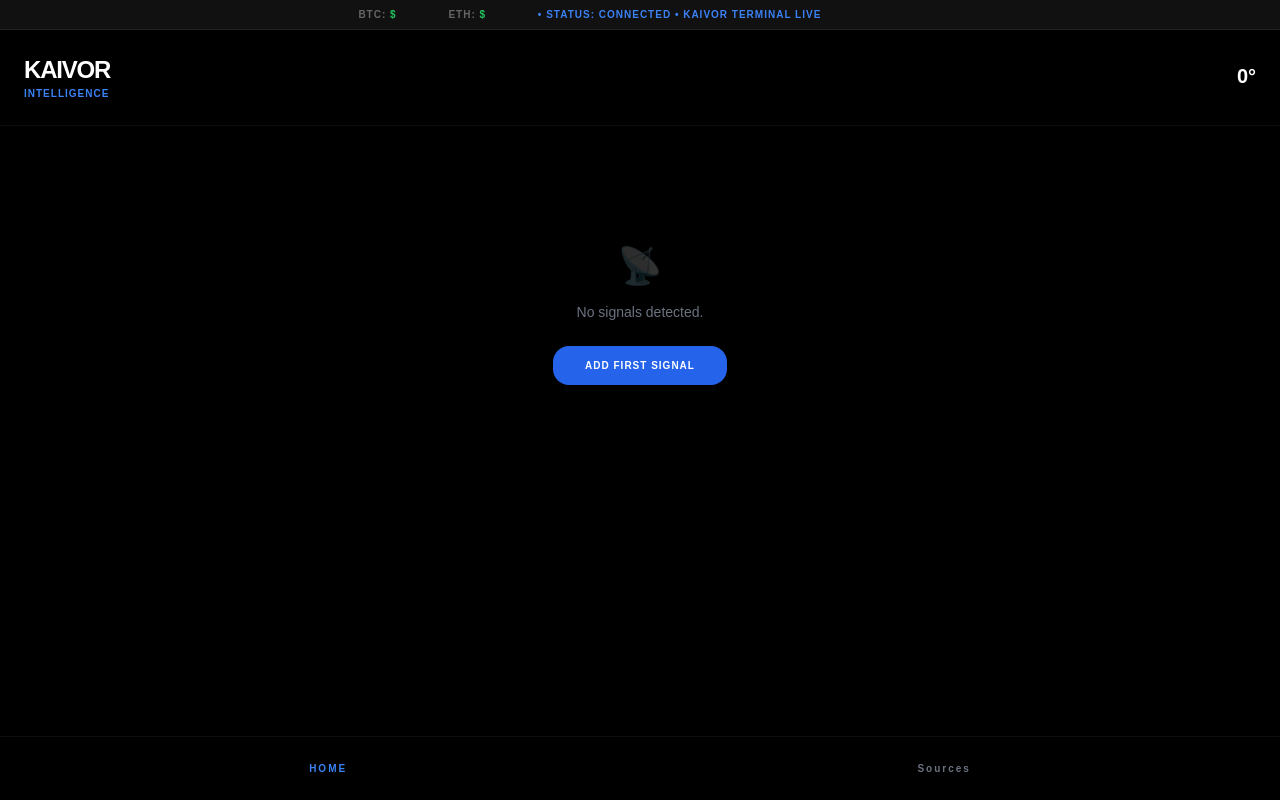
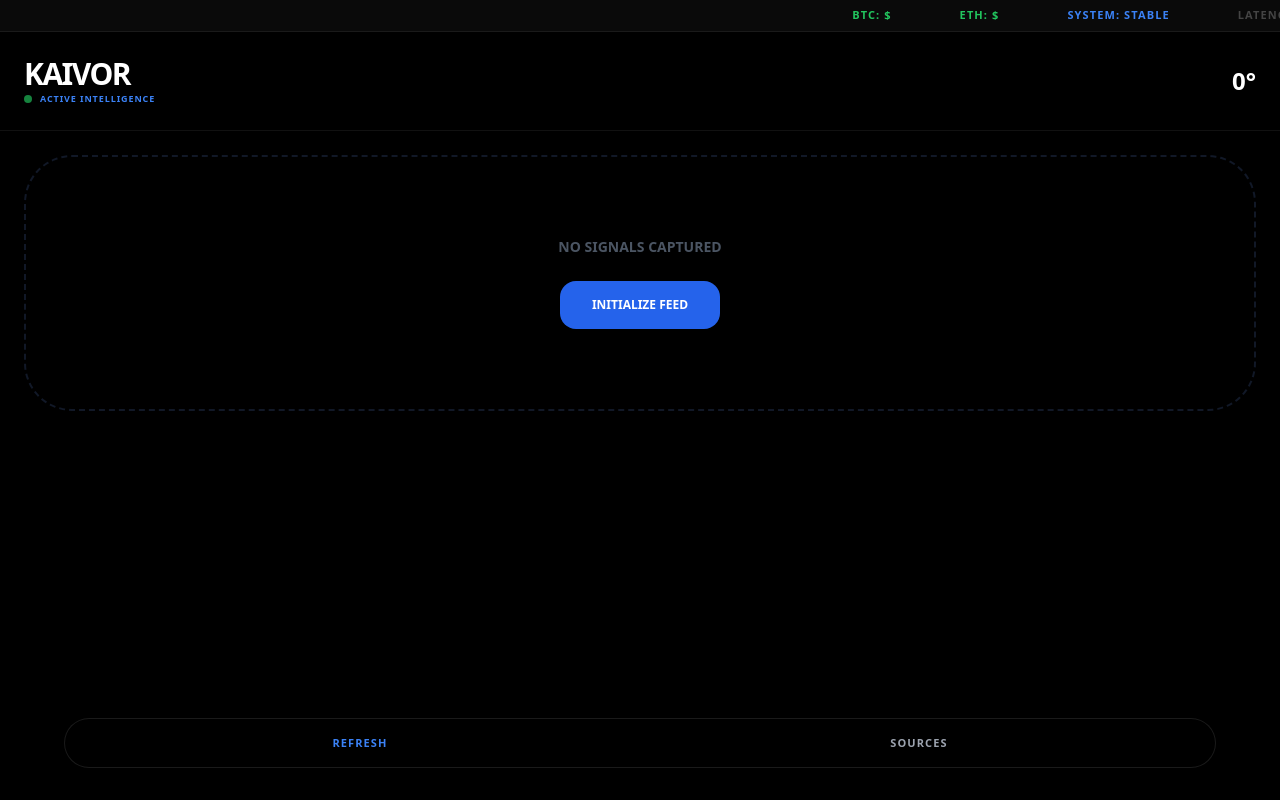
Before and after one commit to Richie73/kaivor-news, a Flask app: page / in a window 1280 px wide. Run offline with Flask 3, Linux system fonts and the light colour scheme; data that the repository does not hold is empty; some libraries are stand-ins or nearby versions.

Commit message:
Industrial Lockdown Version

```diff
--- a/app.py
+++ b/app.py
@@ -1,81 +1,105 @@
-import os, requests, feedparser, logging
+import os, requests, feedparser, logging, time
 from flask import Flask, render_template, request, redirect, jsonify
 from flask_sqlalchemy import SQLAlchemy
-from urllib.parse import urlparse, quote_plus
+from sqlalchemy import create_engine
+from urllib.parse import quote_plus
 import google.generativeai as genai
 
+# Extreme Logging for troubleshooting
 logging.basicConfig(level=logging.INFO)
-logger = logging.getLogger(__name__)
+logger = logging.getLogger("KAIVOR_CORE")
+
 app = Flask(__name__)
 
-def get_db_url():
-    user = os.environ.get('DB_USER')
-    password = os.environ.get('DB_PASSWORD')
-    host = os.environ.get('DB_HOST')
-    port = os.environ.get('DB_PORT', '5432')
-    name = os.environ.get('DB_NAME')
-    if all([user, password, host, name]):
-        safe_password = quote_plus(password)
-        return f"postgresql://{user}:{safe_password}@{host}:{port}/{name}?sslmode=require"
-    return 'sqlite:///news.db'
+# --- IRONCLAD DATABASE ENGINE ---
+def get_engine_url():
+    user = os.environ.get('DB_USER', 'postgres')
+    pw = os.environ.get('DB_PASSWORD', '')
+    host = os.environ.get('DB_HOST', '')
+    db_name = os.environ.get('DB_NAME', 'postgres')
 
-app.config['SQLALCHEMY_DATABASE_URI'] = get_db_url()
+    if not pw or not host:
+        logger.warning("Cloud DB vars missing. Using local fallback.")
+        return "sqlite:///news.db"
+
+    # Critical: Encode special characters in password (*, !, )
+    safe_pw = quote_plus(pw)
+    return f"postgresql+psycopg2://{user}:{safe_pw}@{host}:5432/{db_name}?sslmode=require"
+
+app.config['SQLALCHEMY_DATABASE_URI'] = get_engine_url()
 app.config['SQLALCHEMY_TRACK_MODIFICATIONS'] = False
+# Engine optimization: detect stale connections automatically
+app.config['SQLALCHEMY_ENGINE_OPTIONS'] = {"pool_pre_ping": True, "pool_recycle": 300}
+
 db = SQLAlchemy(app)
 
 class Feed(db.Model):
     id = db.Column(db.Integer, primary_key=True)
-    name = db.Column(db.String(100)); url = db.Column(db.String(500))
+    name = db.Column(db.String(100), nullable=False)
+    url = db.Column(db.String(500), nullable=False)
 
 with app.app_context():
-    try: db.create_all()
-    except Exception as e: logger.error(f"DB Error: {e}")
+    try:
+        db.create_all()
+        logger.info("SYSTEM: Database Synchronized.")
+    except Exception as e:
+        logger.error(f"SYSTEM: DB Sync Failed: {e}")
 
+# AI Intelligence Setup
 genai.configure(api_key=os.environ.get("GEMINI_API_KEY"))
-ai_model = genai.GenerativeModel('gemini-1.5-flash')
+ai = genai.GenerativeModel('gemini-1.5-flash')
 
 @app.route('/')
 def index():
-    db_status = "Connected"
+    start_time = time.time()
     try:
         feeds = Feed.query.all()
+        db_status = "STABLE"
     except:
-        db_status = "Link Error"
-        feeds = []
+        feeds, db_status = [], "DATABASE_OFFLINE"
 
     news_grouped = {}
-    weather = {"temp": "--", "desc": "Clear"}
+    weather = {"temp": "--", "desc": "WAKING..."}
     market = []
 
+    # 1. Faster Weather Fetch
     w_key = os.environ.get('WEATHER_KEY')
     if w_key:
         try:
-            w_res = requests.get(f"https://api.openweathermap.org/data/2.5/weather?q=London&appid={w_key}&units=metric").json()
-            weather = {"temp": int(w_res['main']['temp']), "desc": w_res['weather'][0]['main']}
+            w_data = requests.get(f"https://api.openweathermap.org/data/2.5/weather?q=London&appid={w_key}&units=metric", timeout=3).json()
+            weather = {"temp": int(w_data['main']['temp']), "desc": w_data['weather'][0]['main'].upper()}
         except: pass
 
+    # 2. Resilient Market Ticker
     try:
-        m_res = requests.get("https://api.coingecko.com/api/v3/simple/price?ids=bitcoin,ethereum&vs_currencies=usd", timeout=5).json()
-        market.append({"symbol": "BTC", "price": f"${m_res['bitcoin']['usd']:,}"})
-        market.append({"symbol": "ETH", "price": f"${m_res['ethereum']['usd']:,}"})
+        m_data = requests.get("https://api.coingecko.com/api/v3/simple/price?ids=bitcoin,ethereum&vs_currencies=usd", timeout=3).json()
+        market = [{"symbol": "BTC", "price": f"${m_data['bitcoin']['usd']:,}"}, {"symbol": "ETH", "price": f"${m_data['ethereum']['usd']:,}"}]
     except:
-        market = [{"symbol": "Market", "price": "Live"}]
+        market = [{"symbol": "MARKET", "price": "LIVE"}]
 
+    # 3. Robust RSS Processor (Blocks bots/Mixed Content issues)
     logo_token = os.environ.get('LOGODEV_TOKEN')
+    headers = {'User-Agent': 'Mozilla/5.0 (Windows NT 10.0; Win64; x64) KaivorNews/1.0'}
+
     for f in feeds:
         try:
-            parsed = feedparser.parse(f.url)
-            domain = urlparse(f.url).netloc.replace('feeds.', '').replace('www.', '')
-            news_grouped[f.name] = {
-                "logo": f"https://img.logo.dev/{domain}?token={logo_token}",
-                "articles": [{'title': e.title, 'link': e.link} for e in parsed.entries[:5]]
-            }
-        except: continue
+            # We use requests first to bypass "Bot Blockers" that feedparser hits
+            resp = requests.get(f.url, headers=headers, timeout=5)
+            parsed = feedparser.parse(resp.content)
+            if parsed.entries:
+                domain = f.url.split('//')[-1].split('/')[0].replace('www.','').replace('feeds.','')
+                news_grouped[f.name] = {
+                    "logo": f"https://img.logo.dev/{domain}?token={logo_token}",
+                    "articles": [{'title': e.title, 'link': e.link} for e in parsed.entries[:6]]
+                }
+        except Exception as e:
+            logger.error(f"FEED_ERROR [{f.name}]: {e}")
+            continue
 
-    return render_template('index.html', news_grouped=news_grouped, weather=weather, market=market, db_status=db_status)
+    return render_template('index.html', news=news_grouped, weather=weather, market=market, status=db_status, load=round(time.time()-start_time, 2))
 
 @app.route('/add', methods=['POST'])
-def add_feed():
+def add():
     n, u = request.form.get('name'), request.form.get('url')
     if n and u:
         try:
@@ -88,9 +112,9 @@ def add_feed():
 def summarize():
     title = request.json.get('title')
     try:
-        res = ai_model.generate_content(f"Why this matters: {title}")
-        return jsonify({"summary": res.text})
-    except: return jsonify({"summary": "Error"})
+        response = ai.generate_content(f"In 15 words or less, explain the importance of: {title}")
+        return jsonify({"summary": response.text})
+    except: return jsonify({"summary": "Briefing unavailable at this time."})
 
 if __name__ == '__main__':
     app.run(host='0.0.0.0', port=os.environ.get("PORT", 5000))
--- a/templates/index.html
+++ b/templates/index.html
@@ -3,98 +3,94 @@
 <head>
     <meta charset="UTF-8">
     <meta name="viewport" content="width=device-width, initial-scale=1.0, user-scalable=no, viewport-fit=cover">
-    <title>Kaivor</title>
+    <title>KAIVOR</title>
     <script src="https://cdn.tailwindcss.com"></script>
     <style>
-        body { background: #000; color: #fff; font-family: sans-serif; overflow-x: hidden; }
-        .ticker-bar { background: #111; border-bottom: 1px solid #222; width: 100%; position: relative; height: 30px; display: flex; align-items: center; }
-        .ticker-content { white-space: nowrap; font-size: 10px; font-weight: bold; color: #666; animation: slide 25s linear infinite; padding-left: 100%; }
-        @keyframes slide { from { transform: translateX(0); } to { transform: translateX(-200%); } }
+        body { background: #000; color: #fff; font-family: ui-sans-serif, system-ui; }
+        .ticker-wrap { background: #0a0a0a; border-bottom: 1px solid #1a1a1a; overflow: hidden; white-space: nowrap; height: 32px; display: flex; align-items: center; }
+        .ticker { display: inline-block; animation: scroll 30s linear infinite; font-size: 11px; font-weight: 800; color: #444; }
+        @keyframes scroll { from { transform: translateX(100vw); } to { transform: translateX(-150%); } }
+        .glass { background: rgba(0,0,0,0.8); backdrop-filter: blur(20px); border-bottom: 1px solid #111; }
     </style>
 </head>
-<body class="pb-24">
-    <!-- RE-ENGINEERED TICKER -->
-    <div class="ticker-bar">
-        <div class="ticker-content uppercase tracking-widest">
-            {% for item in market %}
-            <span class="mx-6">{{ item.symbol }}: <span class="text-green-500">{{ item.price }}</span></span>
+<body class="pb-32">
+    <div class="ticker-wrap">
+        <div class="ticker uppercase tracking-widest">
+            {% for m in market %}
+            <span class="mx-8 text-green-500">{{ m.symbol }}: {{ m.price }}</span>
             {% endfor %}
-            <span class="mx-6 text-blue-500">• STATUS: {{ db_status }} • KAIVOR TERMINAL LIVE</span>
+            <span class="mx-8 text-blue-500">SYSTEM: {{ status }}</span>
+            <span class="mx-8">LATENCY: {{ load }}s</span>
         </div>
     </div>
 
-    <header class="p-6 flex justify-between items-center border-b border-white/5 sticky top-[30px] bg-black/90 backdrop-blur-xl z-40">
+    <header class="glass sticky top-0 p-6 flex justify-between items-center z-50">
         <div>
-            <h1 class="text-2xl font-black tracking-tighter">KAIVOR</h1>
-            <p class="text-[10px] text-blue-500 font-bold uppercase tracking-widest">Intelligence</p>
+            <h1 class="text-3xl font-black tracking-tighter">KAIVOR</h1>
+            <div class="flex items-center gap-2">
+                <span class="w-2 h-2 rounded-full bg-green-500 animate-pulse"></span>
+                <span class="text-[9px] font-black text-blue-500 uppercase tracking-widest">Active Intelligence</span>
+            </div>
         </div>
         <div class="text-right">
-            <p class="text-xl font-bold leading-none">{{ weather.temp }}°</p>
-            <p class="text-[9px] uppercase font-black text-gray-500 mt-1">{{ weather.desc }}</p>
+            <p class="text-2xl font-black leading-none">{{ weather.temp }}°</p>
+            <p class="text-[10px] font-bold text-gray-500 uppercase">{{ weather.desc }}</p>
         </div>
     </header>
 
-    <main class="p-6">
-        {% if not news_grouped %}
-        <div class="text-center py-24">
-            <div class="text-4xl mb-4 opacity-20 text-blue-500">📡</div>
-            <p class="text-gray-500 text-sm mb-6 font-medium">No signals detected.</p>
-            <button onclick="document.getElementById('add-modal').classList.remove('hidden')" class="bg-blue-600 px-8 py-3 rounded-2xl font-black text-[10px] uppercase tracking-widest">Add First Signal</button>
+    <main class="p-6 space-y-12">
+        {% if not news %}
+        <div class="text-center py-20 border-2 border-dashed border-gray-900 rounded-[3rem]">
+            <p class="text-gray-600 font-bold text-sm mb-6">NO SIGNALS CAPTURED</p>
+            <button onclick="document.getElementById('m').classList.remove('hidden')" class="bg-blue-600 px-8 py-4 rounded-2xl font-black text-xs uppercase">Initialize Feed</button>
         </div>
         {% endif %}
 
-        <div class="space-y-12">
-            {% for source, data in news_grouped.items() %}
+        {% for source, data in news.items() %}
         <section>
-                <div class="flex items-center gap-3 mb-5">
-                    <img src="{{ data.logo }}" class="w-6 h-6 rounded-md" onerror="this.style.display='none'">
-                    <h2 class="text-[10px] font-black text-gray-400 uppercase tracking-[0.3em]">{{ source }}</h2>
+            <div class="flex items-center gap-3 mb-6">
+                <img src="{{ data.logo }}" class="w-6 h-6 rounded" onerror="this.style.display='none'">
+                <h2 class="text-[11px] font-black text-gray-400 uppercase tracking-[0.3em]">{{ source }}</h2>
             </div>
-                <div class="space-y-4">
+            <div class="grid gap-4">
                 {% for item in data.articles %}
-                    <div class="bg-[#0d0d0d] border border-white/5 p-6 rounded-[2rem] shadow-2xl active:scale-95 transition-all">
-                        <a href="{{ item.link }}" class="text-[17px] font-semibold leading-snug block mb-4">{{ item.title }}</a>
-                        <button onclick="brief(this, '{{ item.title|replace("'", "") }}')" class="text-[10px] font-black text-blue-500 bg-blue-500/10 px-4 py-2 rounded-full">BRIEF ME</button>
-                        <p class="hidden text-xs text-gray-400 mt-4 italic border-l border-blue-500 pl-3 py-1"></p>
+                <div class="bg-[#080808] border border-white/5 p-6 rounded-[2rem] shadow-2xl active:scale-[0.98] transition-transform">
+                    <a href="{{ item.link }}" class="text-[18px] font-bold leading-tight block mb-4 text-gray-100">{{ item.title }}</a>
+                    <button onclick="getBrief(this, '{{ item.title|replace("'", "") }}')" class="text-[10px] font-black text-blue-500 bg-blue-500/10 px-5 py-2 rounded-full uppercase tracking-tighter">Brief Me</button>
+                    <div class="hidden mt-4 text-sm text-gray-400 italic border-l-2 border-blue-600 pl-4 py-1 leading-relaxed"></div>
                 </div>
                 {% endfor %}
             </div>
         </section>
         {% endfor %}
-        </div>
     </main>
 
-    <!-- NAVIGATION -->
-    <nav class="fixed bottom-0 left-0 right-0 p-6 bg-black/90 backdrop-blur-2xl border-t border-white/5 flex justify-around text-[10px] font-black uppercase tracking-[0.2em] z-50">
-        <a href="/" class="text-blue-500">Home</a>
-        <button onclick="document.getElementById('add-modal').classList.toggle('hidden')" class="text-gray-500">Sources</button>
+    <nav class="fixed bottom-8 left-1/2 -translate-x-1/2 w-[90%] glass rounded-full p-4 flex justify-around items-center z-50 border border-white/10 shadow-2xl">
+        <button onclick="location.reload()" class="text-blue-500 font-black text-[11px] uppercase tracking-widest">Refresh</button>
+        <button onclick="document.getElementById('m').classList.remove('hidden')" class="text-gray-400 font-black text-[11px] uppercase tracking-widest">Sources</button>
     </nav>
 
-    <!-- ADD MODAL -->
-    <div id="add-modal" class="hidden fixed inset-0 bg-black/98 p-10 z-[100] backdrop-blur-3xl">
-        <h2 class="text-3xl font-black tracking-tighter mb-8 text-white">Add Signal</h2>
+    <div id="m" class="hidden fixed inset-0 bg-black/95 p-8 z-[100] flex flex-col justify-center backdrop-blur-3xl">
+        <h2 class="text-4xl font-black tracking-tighter mb-8 text-white">Add Signal</h2>
         <form action="/add" method="POST" class="space-y-4">
-            <input type="text" name="name" placeholder="Signal Name (e.g. BBC)" class="w-full bg-white/5 p-5 rounded-2xl border border-white/10 outline-none focus:border-blue-500">
-            <input type="url" name="url" placeholder="Secure RSS (https://...)" class="w-full bg-white/5 p-5 rounded-2xl border border-white/10 outline-none focus:border-blue-500">
-            <p class="text-[10px] text-gray-600 px-2 italic">Note: Use https:// for secure connections.</p>
-            <button class="w-full bg-blue-600 p-5 rounded-2xl font-black text-xs uppercase tracking-widest shadow-xl">Activate Signal</button>
-            <button type="button" onclick="document.getElementById('add-modal').classList.add('hidden')" class="w-full text-gray-600 font-bold text-[10px] uppercase py-4">Dismiss</button>
+            <input type="text" name="name" placeholder="Source Name" class="w-full bg-white/5 p-6 rounded-3xl border border-white/10 outline-none focus:border-blue-500 text-xl font-bold">
+            <input type="url" name="url" placeholder="RSS Link (https://...)" class="w-full bg-white/5 p-6 rounded-3xl border border-white/10 outline-none focus:border-blue-500 text-sm">
+            <button class="w-full bg-blue-600 p-6 rounded-3xl font-black text-lg uppercase shadow-2xl">Connect</button>
+            <button type="button" onclick="document.getElementById('m').classList.add('hidden')" class="w-full text-gray-500 font-bold uppercase py-6">Cancel</button>
         </form>
     </div>
 
     <script>
-        async function brief(btn, title) {
-            btn.innerText = "DECRYPTING...";
-            const res = await fetch('/summarize', {
-                method: 'POST',
-                headers: {'Content-Type': 'application/json'},
-                body: JSON.stringify({title})
-            });
-            const data = await res.json();
-            const p = btn.nextElementSibling;
-            p.innerText = data.summary;
-            p.classList.remove('hidden');
+        async function getBrief(btn, title) {
+            btn.innerText = "THINKING...";
+            try {
+                const r = await fetch('/summarize', { method: 'POST', headers: {'Content-Type': 'application/json'}, body: JSON.stringify({title}) });
+                const d = await r.json();
+                const div = btn.nextElementSibling;
+                div.innerText = d.summary;
+                div.classList.remove('hidden');
                 btn.innerText = "BRIEFED";
+            } catch { btn.innerText = "ERROR"; }
         }
     </script>
 </body>
```
Lines whose indentation alone changed are shown as unchanged.
